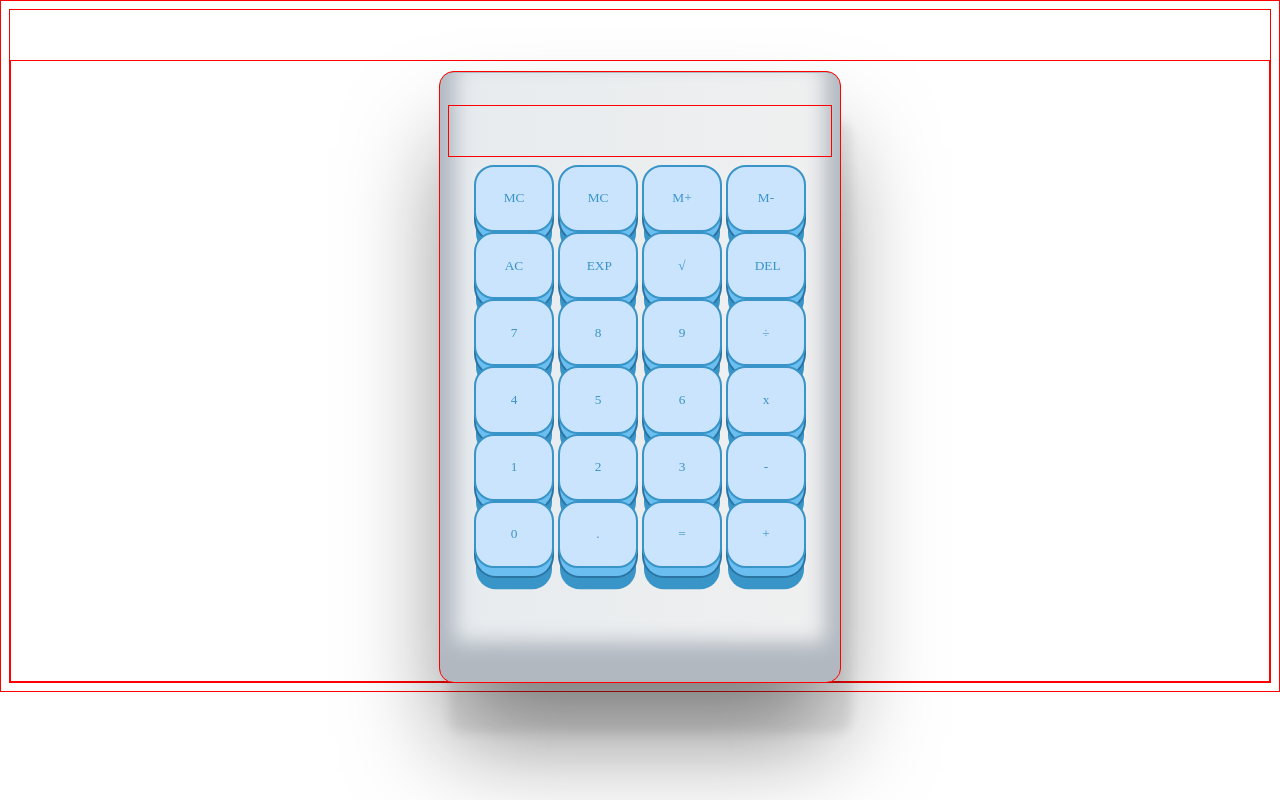
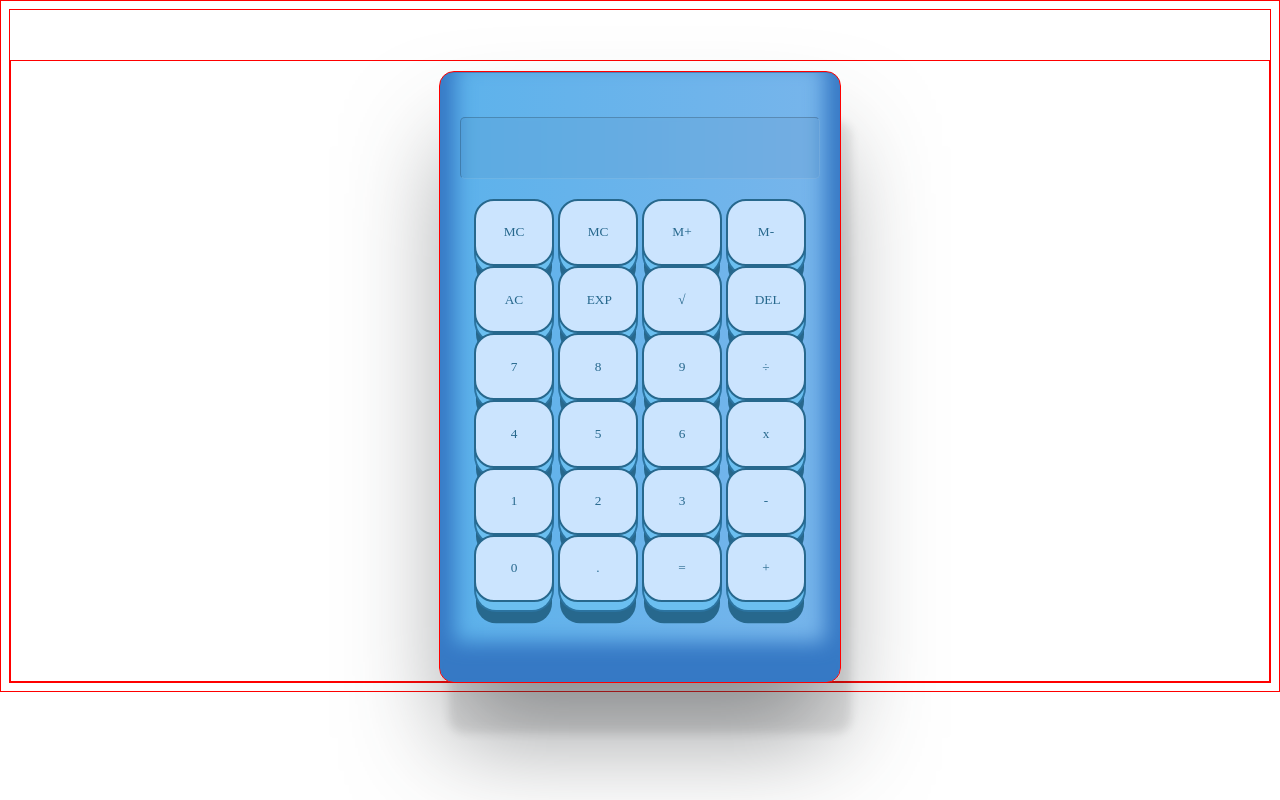
Before and after one commit to Decoldest/calculator, a plain HTML site: page index.html in a window 1280 px wide. Drawn offline with Linux system fonts and the light colour scheme.

Commit message:
Add display for number output

```diff
--- a/style.css
+++ b/style.css
@@ -1,5 +1,5 @@
 :root {
-  --colorShadeA: rgb(57, 148, 200);
+  --colorShadeA: rgb(39, 104, 141);
   --colorShadeB: rgb(43, 116, 161);
   --colorShadeC: rgb(107, 191, 240);
   --colorShadeD: rgb(203, 228, 254);
@@ -29,23 +29,25 @@
   min-width: 400px;
   min-height: 500px;
   padding: 2% 0;
-  background-color: #333;
-  background-image: linear-gradient(90deg, #e6ebee, #f0f0f0);
+  background-image: linear-gradient(90deg, #5cb2eb, #78b5eb);
   box-shadow: 0px 0px 0px 0px #3b3d3e inset,
-    0px -25px 20px 15px #b1b8c0 inset,
-    0px 1px 0px 0px #b1b8c0 inset,
-    10px 50px 10px 0px rgba(60, 54, 54, 0.1),
-    0 65px 100px -10px rgba(14, 11, 11, 0.5);
+    0px -25px 20px 15px rgb(54, 121, 197) inset,
+    0px 1px 0px 0px #5582b6 inset,
+    10px 50px 10px 0px rgba(0, 0, 0, 0.1),
+    0 65px 100px -10px rgba(60, 63, 67, 0.5);
   border-radius: 15px;
-
 
 }
 
-
-
 .display {
-  height: 50px;
-  margin: 2%;
+  height: 60px;
+  margin: 5%;
+  border-radius: 5px;
+  background: rgba(67, 67, 67, 0.05);
+  backdrop-filter: blur(2px);
+  border: 1px solid rgba(0, 0, 0, 0.2);
+  border-right-color: rgba(255, 255, 255, 0.1);
+  border-bottom-color: rgba(255, 255, 255, 0.1);
 }
 
 button {
```
